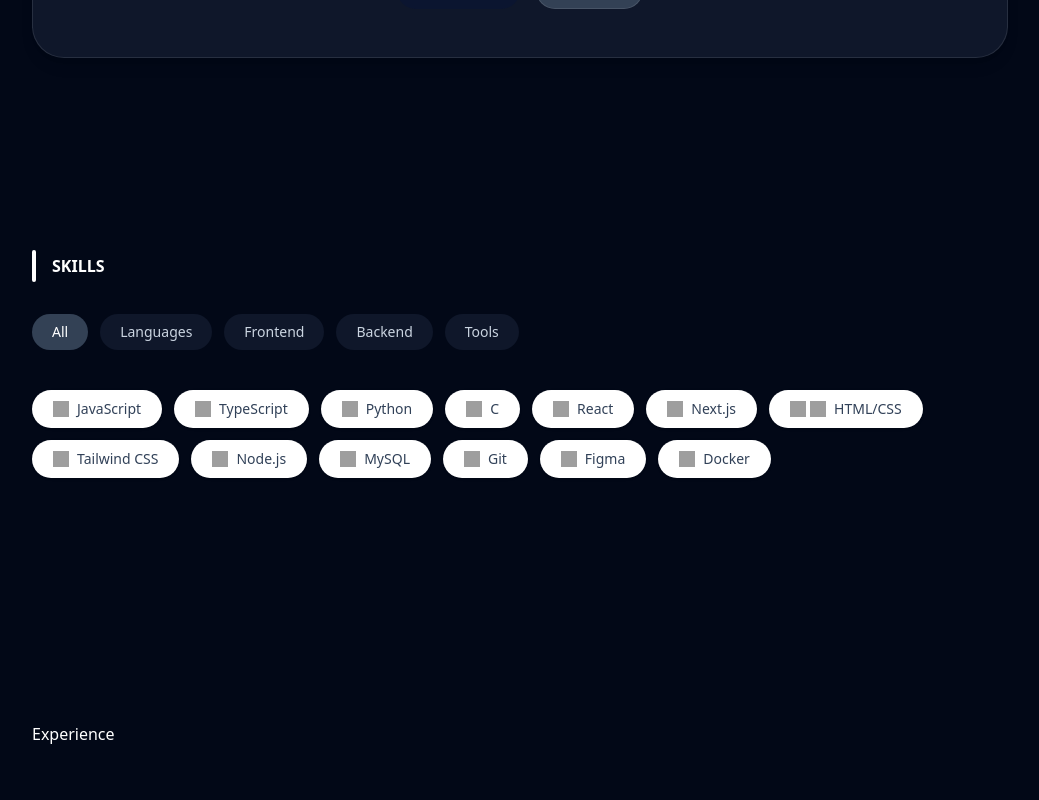
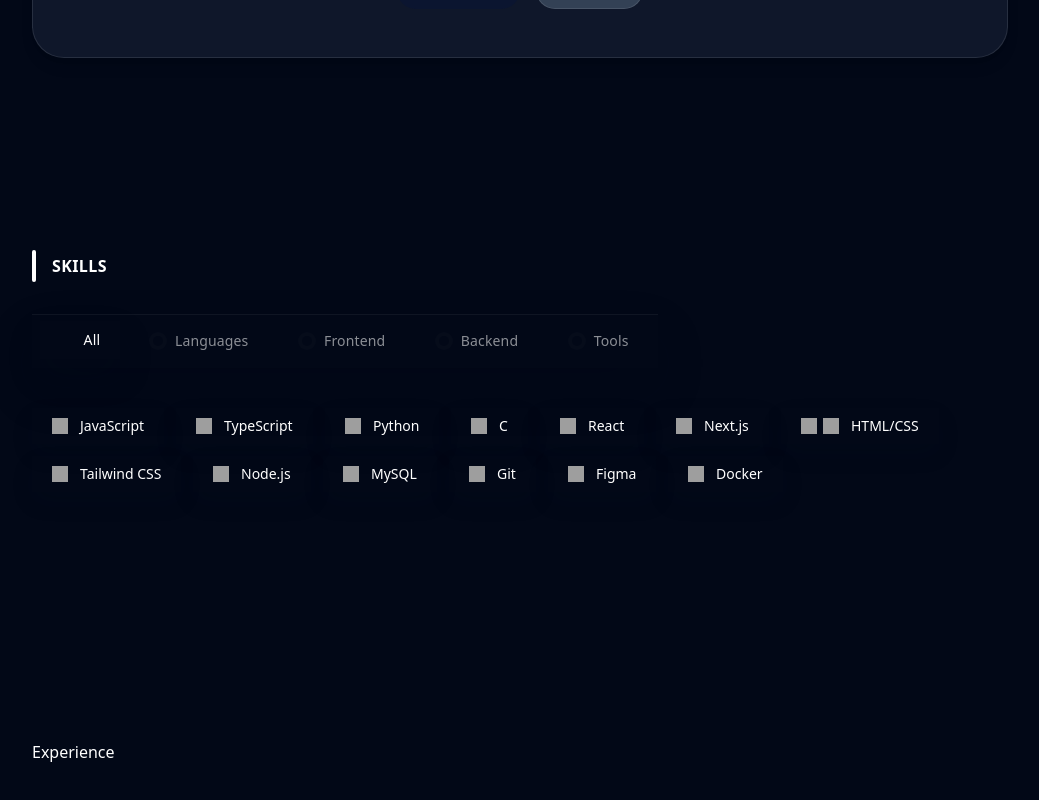
Before and after one commit to eae22/portfolio, a Next.js app: page / in a window 1280 px wide. Shown: the part 1243-2043 px from the top of the page, without its empty margins (120-1159 px from the left). Built offline with nearby package versions, Linux system fonts and the light colour scheme; grey boxes are pictures that could not be loaded.

Commit message:
♻️ refactor: Skills 섹션 토큰 및 스타일 구조 개선 (#3)

```diff
--- a/src/content/skills.ts
+++ b/src/content/skills.ts
@@ -4,6 +4,22 @@ export type SkillCategory =
   | "frontend"
   | "backend"
   | "tools";
+
+export type SkillAccent =
+  | "javascript"
+  | "typescript"
+  | "python"
+  | "c"
+  | "react"
+  | "nextjs"
+  | "html"
+  | "css"
+  | "tailwind"
+  | "nodejs"
+  | "mysql"
+  | "git"
+  | "figma"
+  | "docker";
 
 export interface SkillCategoryOption {
   label: string;
@@ -14,6 +30,8 @@ export interface SkillItem {
   name: string;
   icon: string | string[];
   categories: Exclude<SkillCategory, "all">[];
+  accent: SkillAccent;
+  secondaryAccent?: SkillAccent;
 }
 
 export const skillCategories: SkillCategoryOption[] = [
@@ -26,23 +44,59 @@ export const skillCategories: SkillCategoryOption[] = [
 
 export const skills: SkillItem[] = [
   // Languages
-  { name: "JavaScript", icon: "javascript", categories: ["languages"] },
-  { name: "TypeScript", icon: "typescript", categories: ["languages"] },
-  { name: "Python", icon: "python", categories: ["languages"] },
-  { name: "C", icon: "c", categories: ["languages"] },
+  {
+    name: "JavaScript",
+    icon: "javascript",
+    categories: ["languages"],
+    accent: "javascript",
+  },
+  {
+    name: "TypeScript",
+    icon: "typescript",
+    categories: ["languages"],
+    accent: "typescript",
+  },
+  {
+    name: "Python",
+    icon: "python",
+    categories: ["languages"],
+    accent: "python",
+  },
+  { name: "C", icon: "c", categories: ["languages"], accent: "c" },
 
   // Frontend
-  { name: "React", icon: "react", categories: ["frontend"] },
-  { name: "Next.js", icon: "nextdotjs", categories: ["frontend"] },
-  { name: "HTML/CSS", icon: ["html5", "css"], categories: ["frontend"] },
-  { name: "Tailwind CSS", icon: "tailwindcss", categories: ["frontend"] },
+  { name: "React", icon: "react", categories: ["frontend"], accent: "react" },
+  {
+    name: "Next.js",
+    icon: "nextdotjs",
+    categories: ["frontend"],
+    accent: "nextjs",
+  },
+  {
+    name: "HTML/CSS",
+    icon: ["html5", "css"],
+    categories: ["frontend"],
+    accent: "html",
+    secondaryAccent: "css",
+  },
+  {
+    name: "Tailwind CSS",
+    icon: "tailwindcss",
+    categories: ["frontend"],
+    accent: "tailwind",
+  },
 
   // Backend
-  { name: "Node.js", icon: "nodedotjs", categories: ["backend"] },
-  { name: "MySQL", icon: "mysql", categories: ["backend"] },
+  {
+    name: "Node.js",
+    icon: "nodedotjs",
+    categories: ["backend"],
+    accent: "nodejs",
+  },
+  { name: "MySQL", icon: "mysql", categories: ["backend"], accent: "mysql" },
 
   // Tools
-  { name: "Git", icon: "git", categories: ["tools"] },
-  { name: "Figma", icon: "figma", categories: ["tools"] },
-  { name: "Docker", icon: "docker", categories: ["tools"] },
+  { name: "Git", icon: "git", categories: ["tools"], accent: "git" },
+  { name: "Figma", icon: "figma", categories: ["tools"], accent: "figma" },
+  { name: "Docker", icon: "docker", categories: ["tools"], accent: "docker" },
 ];
--- /dev/null
+++ b/src/sections/Skills.module.css
@@ -0,0 +1,334 @@
+.section {
+  --skill-filter-group-shadow: 0 22px 48px rgb(2 8 23 / 0.18);
+  --skill-filter-shadow: 0 10px 24px rgb(2 8 23 / 0.14);
+  --skill-filter-active-shadow: 0 16px 32px rgb(2 8 23 / 0.22);
+  --skill-chip-shadow: 0 10px 24px rgb(15 23 42 / 0.08);
+  --skill-chip-hover-shadow: 0 18px 32px rgb(15 23 42 / 0.14);
+  --skill-chip-enter-distance: 14px;
+}
+
+.filterGroup {
+  display: inline-flex;
+  width: fit-content;
+  max-width: 100%;
+  flex-wrap: wrap;
+  gap: 0.75rem;
+  margin-bottom: 2.5rem;
+  padding: 0.5rem;
+  border: 1px solid
+    color-mix(in srgb, var(--color-border-subtle) 88%, white 12%);
+  border-radius: calc(var(--radius-full) + 6px);
+  background:
+    linear-gradient(180deg, rgb(255 255 255 / 0.04), rgb(255 255 255 / 0.01)),
+    linear-gradient(
+      135deg,
+      color-mix(
+        in srgb,
+        var(--color-surface-card) 84%,
+        var(--color-surface-pill) 16%
+      ),
+      color-mix(in srgb, var(--color-surface-secondary) 88%, black 12%)
+    );
+  box-shadow:
+    inset 0 1px 0 rgb(255 255 255 / 0.05),
+    var(--skill-filter-group-shadow);
+}
+
+.filterButton {
+  --filter-accent: var(--color-border-accent);
+  position: relative;
+  isolation: isolate;
+  display: inline-flex;
+  align-items: center;
+  gap: 0.75rem;
+  overflow: hidden;
+  padding: 0.5rem 1.25rem;
+  color: var(--color-text-secondary);
+  font-size: 0.875rem;
+  line-height: 1.25rem;
+  font-weight: 500;
+  cursor: pointer;
+  border: 1px solid transparent;
+  border-radius: var(--radius-full);
+  background: transparent;
+  opacity: 0.54;
+  box-shadow: none;
+  transition:
+    color var(--duration-normal) var(--ease-out),
+    opacity var(--duration-normal) var(--ease-out),
+    background-color var(--duration-normal) var(--ease-out),
+    border-color var(--duration-normal) var(--ease-out),
+    box-shadow var(--duration-normal) var(--ease-out),
+    transform var(--duration-normal) var(--ease-out);
+}
+
+.filterButton::before,
+.filterButton::after {
+  content: "";
+  position: absolute;
+  inset: 0;
+  border-radius: inherit;
+  transition:
+    opacity var(--duration-normal) var(--ease-out),
+    transform var(--duration-emphasis) var(--ease-out);
+}
+
+.filterButton::before {
+  z-index: -2;
+  border: 1px solid
+    color-mix(in srgb, var(--color-border-subtle) 94%, var(--filter-accent) 6%);
+  background:
+    linear-gradient(180deg, rgb(255 255 255 / 0.03), rgb(255 255 255 / 0.01)),
+    linear-gradient(
+      135deg,
+      color-mix(in srgb, var(--color-surface-card) 95%, var(--filter-accent) 5%),
+      color-mix(
+        in srgb,
+        var(--color-surface-secondary) 97%,
+        var(--filter-accent) 3%
+      )
+    );
+}
+
+.filterButton::after {
+  z-index: -1;
+  opacity: 0;
+  transform: translateX(-18%);
+  background: linear-gradient(
+    115deg,
+    transparent 18%,
+    color-mix(in srgb, white 70%, var(--filter-accent) 30%) 50%,
+    transparent 82%
+  );
+  mix-blend-mode: screen;
+}
+
+.filterButton:hover {
+  color: var(--color-text-primary);
+  opacity: 0.8;
+  transform: translateY(-2px);
+  box-shadow: var(--skill-filter-shadow);
+}
+
+.filterButton:hover::after {
+  opacity: 0.1;
+  transform: translateX(18%);
+}
+
+.filterButton[data-active="true"] {
+  color: var(--color-text-primary);
+  opacity: 1;
+  transform: translateY(-1px);
+  box-shadow: var(--skill-filter-active-shadow);
+}
+
+.filterButton[data-active="true"]::before {
+  border-color: color-mix(
+    in srgb,
+    var(--color-border-subtle) 36%,
+    var(--filter-accent) 64%
+  );
+  background:
+    linear-gradient(180deg, rgb(255 255 255 / 0.12), rgb(255 255 255 / 0.03)),
+    linear-gradient(
+      135deg,
+      color-mix(
+        in srgb,
+        var(--color-surface-pill) 72%,
+        var(--filter-accent) 28%
+      ),
+      color-mix(
+        in srgb,
+        var(--color-surface-secondary) 76%,
+        var(--filter-accent) 24%
+      )
+    );
+}
+
+.filterButton[data-active="true"]::after {
+  opacity: 0.18;
+  transform: translateX(12%);
+}
+
+.filterButtonDot {
+  position: relative;
+  width: 0.6rem;
+  height: 0.6rem;
+  flex-shrink: 0;
+  border-radius: 9999px;
+  background: color-mix(in srgb, var(--color-text-tertiary) 84%, white 16%);
+  box-shadow:
+    0 0 0 4px rgb(255 255 255 / 0.03),
+    0 0 0 0 rgb(96 165 250 / 0);
+  transition:
+    transform var(--duration-normal) var(--ease-bounce),
+    box-shadow var(--duration-normal) var(--ease-out),
+    background-color var(--duration-normal) var(--ease-out);
+}
+
+.filterButton:hover .filterButtonDot {
+  background: color-mix(in srgb, var(--color-text-secondary) 72%, white 28%);
+}
+
+.filterButton:hover .filterButtonDot,
+.filterButton[data-active="true"] .filterButtonDot {
+  transform: scale(1.15);
+}
+
+.filterButton[data-active="true"] .filterButtonDot {
+  background: color-mix(in srgb, white 18%, var(--filter-accent) 82%);
+  box-shadow:
+    0 0 0 4px color-mix(in srgb, var(--filter-accent) 16%, transparent),
+    0 0 18px color-mix(in srgb, var(--filter-accent) 28%, transparent);
+  animation: skill-filter-dot-pulse 2.7s var(--ease-out) infinite;
+}
+
+.filterButtonLabel {
+  position: relative;
+  letter-spacing: 0.01em;
+  transition:
+    transform var(--duration-normal) var(--ease-out),
+    letter-spacing var(--duration-normal) var(--ease-out);
+}
+
+.filterButton[data-active="false"] .filterButtonLabel {
+  color: color-mix(in srgb, var(--color-text-secondary) 76%, transparent);
+}
+
+.filterButton:hover .filterButtonLabel,
+.filterButton[data-active="true"] .filterButtonLabel {
+  transform: translateX(1px);
+  letter-spacing: 0.015em;
+}
+
+.skillsGrid {
+  display: flex;
+  min-height: 8.75rem;
+  flex-wrap: wrap;
+  align-content: flex-start;
+  gap: 0.75rem;
+}
+
+.skillChip {
+  --skill-accent: var(--color-skill-neutral);
+  --skill-accent-secondary: var(--skill-accent);
+  --skill-surface-start: color-mix(
+    in srgb,
+    var(--color-bg-inverse) 88%,
+    var(--skill-accent) 12%
+  );
+  --skill-surface-end: color-mix(
+    in srgb,
+    var(--color-bg-inverse) 94%,
+    var(--skill-accent-secondary) 6%
+  );
+  --skill-border-accent: color-mix(
+    in srgb,
+    var(--skill-accent) 60%,
+    var(--skill-accent-secondary) 40%
+  );
+  display: flex;
+  align-items: center;
+  gap: 0.75rem;
+  padding: 0.5rem 1.25rem;
+  color: var(--color-text-on-inverse);
+  font-size: 0.875rem;
+  line-height: 1.25rem;
+  font-weight: 500;
+  border: 2px solid
+    color-mix(
+      in srgb,
+      var(--color-border-inverse-subtle) 60%,
+      var(--skill-border-accent) 40%
+    );
+  border-radius: var(--radius-sm);
+  background: linear-gradient(
+    135deg,
+    var(--skill-surface-start),
+    var(--skill-surface-end)
+  );
+  box-shadow: var(--skill-chip-shadow);
+  transition:
+    transform var(--duration-normal) var(--ease-out),
+    border-color var(--duration-normal) var(--ease-out),
+    box-shadow var(--duration-normal) var(--ease-out);
+  animation: skill-chip-enter var(--duration-emphasis) var(--ease-out) both;
+  will-change: transform, opacity;
+}
+
+.skillChip:hover {
+  transform: translateY(-3px) scale(1.02);
+  border-color: color-mix(
+    in srgb,
+    var(--color-border-inverse-subtle) 48%,
+    var(--skill-border-accent) 52%
+  );
+  box-shadow: var(--skill-chip-hover-shadow);
+}
+
+.skillChipIcons {
+  display: flex;
+  align-items: center;
+  gap: 0.375rem;
+}
+
+.skillIcon {
+  width: 1rem;
+  height: 1rem;
+  filter: saturate(1.05);
+}
+
+@keyframes skill-chip-enter {
+  from {
+    opacity: 0;
+    transform: translateY(var(--skill-chip-enter-distance)) scale(0.96);
+  }
+
+  to {
+    opacity: 1;
+    transform: translateY(0) scale(1);
+  }
+}
+
+@keyframes skill-filter-dot-pulse {
+  0%,
+  100% {
+    opacity: 0.92;
+    box-shadow:
+      0 0 0 4px color-mix(in srgb, var(--filter-accent) 14%, transparent),
+      0 0 16px color-mix(in srgb, var(--filter-accent) 22%, transparent);
+  }
+
+  50% {
+    opacity: 1;
+    box-shadow:
+      0 0 0 6px color-mix(in srgb, var(--filter-accent) 18%, transparent),
+      0 0 24px color-mix(in srgb, var(--filter-accent) 32%, transparent);
+  }
+}
+
+@media (prefers-reduced-motion: reduce) {
+  .filterButton,
+  .skillChip {
+    animation: none;
+    transition-duration: 0ms;
+  }
+
+  .filterButton::before,
+  .filterButton::after,
+  .filterButtonDot,
+  .filterButtonLabel {
+    transition-duration: 0ms;
+    animation: none;
+  }
+
+  .filterButton:hover,
+  .skillChip:hover {
+    transform: none;
+  }
+
+  .filterButton:hover::after,
+  .filterButton[data-active="true"]::after {
+    transform: none;
+  }
+}
--- a/src/sections/Skills.tsx
+++ b/src/sections/Skills.tsx
@@ -1,8 +1,38 @@
 "use client";
 
-import Image from "next/image";
-import { useMemo, useState } from "react";
-import { type SkillCategory, skillCategories, skills } from "@/content/skills";
+import { type CSSProperties, useMemo, useState } from "react";
+import SectionHeader from "@/components/SectionHeader";
+import SectionLayout from "@/components/SectionLayout";
+import {
+  type SkillAccent,
+  type SkillCategory,
+  skillCategories,
+  skills,
+} from "@/content/skills";
+import styles from "./Skills.module.css";
+
+const fallbackSkillAccent = "var(--color-skill-neutral)";
+
+type SkillChipStyle = CSSProperties & {
+  "--skill-accent": string;
+  "--skill-accent-secondary": string;
+};
+
+function getSkillAccentVar(accent?: SkillAccent) {
+  return accent ? `var(--color-skill-${accent})` : fallbackSkillAccent;
+}
+
+function getSkillChipStyle(
+  accent: SkillAccent,
+  secondaryAccent: SkillAccent | undefined,
+  index: number,
+): SkillChipStyle {
+  return {
+    "--skill-accent": getSkillAccentVar(accent),
+    "--skill-accent-secondary": getSkillAccentVar(secondaryAccent ?? accent),
+    animationDelay: `${index * 45}ms`,
+  };
+}
 
 export default function Skills() {
   const [selected, setSelected] = useState<SkillCategory>("all");
@@ -14,16 +44,10 @@ export default function Skills() {
   }, [selected]);
 
   return (
-    <section id="skills" className="mx-auto max-w-5xl scroll-mt-16 px-6 py-24">
-      {/* 타이틀 */}
-      <div className="mb-8 flex items-center gap-4">
-        <div className="h-8 w-1 rounded-full bg-(--color-text-primary)" />
-        <h2 className="text-base font-bold tracking-(--letter-spacing-section) text-(--color-text-primary)">
-          SKILLS
-        </h2>
-      </div>
-      {/* 카테고리 버튼 */}
-      <div className="mb-10 flex flex-wrap gap-3">
+    <SectionLayout id="skills" className={styles.section}>
+      <SectionHeader title="SKILLS" />
+
+      <div className={styles.filterGroup}>
         {skillCategories.map((cat) => {
           const isActive = selected === cat.value;
 
@@ -32,43 +56,43 @@ export default function Skills() {
               type="button"
               key={cat.value}
               onClick={() => setSelected(cat.value)}
-              className={`cursor-pointer rounded-full px-5 py-2 text-sm font-medium transition-colors duration-200 ${
-                isActive
-                  ? "bg-(--color-surface-pill) text-(--color-text-primary)"
-                  : "bg-(--color-surface-card) text-(--color-text-secondary) hover:bg-(--color-surface-pill-hover) hover:text-(--color-text-primary)"
-              }`}
+              aria-pressed={isActive}
+              data-active={isActive}
+              className={styles.filterButton}
             >
-              {cat.label}
+              <span className={styles.filterButtonDot} aria-hidden="true" />
+              <span className={styles.filterButtonLabel}>{cat.label}</span>
             </button>
           );
         })}
       </div>
-      {/* 스킬 리스트 */}
-      <div className="flex min-h-35 flex-wrap content-start gap-3">
-        {filteredSkills.map((skill) => (
+
+      <div className={styles.skillsGrid}>
+        {filteredSkills.map((skill, index) => (
           <div
-            key={skill.name}
-            className="
-            flex cursor-pointer items-center gap-2 rounded-full border border-(--color-border-subtle)
-            bg-white px-5 py-2 text-sm font-medium text-slate-700 shadow-sm
-            transition-all duration-200
-            hover:scale-[1.03] hover:shadow-md hover:bg-gray-100"
+            key={`${selected}-${skill.name}`}
+            className={styles.skillChip}
+            style={getSkillChipStyle(
+              skill.accent,
+              skill.secondaryAccent,
+              index,
+            )}
           >
-            <div className="flex items-center gap-1">
+            <div className={styles.skillChipIcons}>
               {Array.isArray(skill.icon) ? (
                 skill.icon.map((icon) => (
                   <img
                     key={icon}
                     src={`https://cdn.simpleicons.org/${icon}`}
                     alt={icon}
-                    className="h-4 w-4"
+                    className={styles.skillIcon}
                   />
                 ))
               ) : (
                 <img
                   src={`https://cdn.simpleicons.org/${skill.icon}`}
                   alt={skill.name}
-                  className="h-4 w-4"
+                  className={styles.skillIcon}
                 />
               )}
             </div>
@@ -76,6 +100,6 @@ export default function Skills() {
           </div>
         ))}
       </div>
-    </section>
+    </SectionLayout>
   );
 }
--- a/src/styles/tokens.css
+++ b/src/styles/tokens.css
@@ -1,6 +1,23 @@
 :root {
   color-scheme: dark;
   --copy-pop-distance: -4px;
+
+  /* skill brand */
+  --color-skill-neutral: #94a3b8;
+  --color-skill-javascript: #f7df1e;
+  --color-skill-typescript: #3178c6;
+  --color-skill-python: #3776ab;
+  --color-skill-c: #a8b9cc;
+  --color-skill-react: #61dafb;
+  --color-skill-nextjs: #111111;
+  --color-skill-html: #e34f26;
+  --color-skill-css: #1572b6;
+  --color-skill-tailwind: #06b6d4;
+  --color-skill-nodejs: #5fa04e;
+  --color-skill-mysql: #4479a1;
+  --color-skill-git: #f05032;
+  --color-skill-figma: #a259ff;
+  --color-skill-docker: #2496ed;
 }
 
 @theme inline {
@@ -23,6 +40,7 @@
   --color-border-subtle: rgb(255 255 255 / 0.1);
   --color-border-strong: rgb(255 255 255 / 0.16);
   --color-border-accent: rgb(96 165 250 / 0.8);
+  --color-border-inverse-subtle: rgb(15 23 42 / 0.08);
 
   /* radius */
   --radius-sm: 12px;
```
